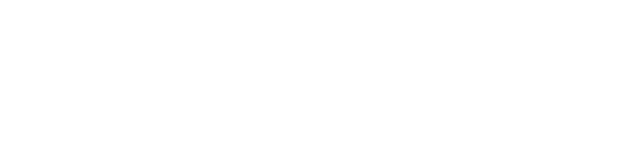
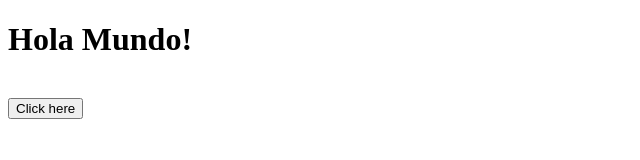
Before and after one commit to djcuelloUN/Restaurante-UN, a plain HTML site: page index.html in a window 1280 px wide. Shown: the whole page, without its empty margins (0-640 px from the left). Drawn offline with Linux system fonts and the light colour scheme.

Commit message:
first commit

```diff
--- a/index.html
+++ b/index.html
@@ -7,6 +7,10 @@
     <title>Document</title>
 </head>
 <body>
-
+    <h1>
+        Hola Mundo!
+    </h1>
+    <br>
+    <button>Click here</button>
 </body>
 </html>
```
